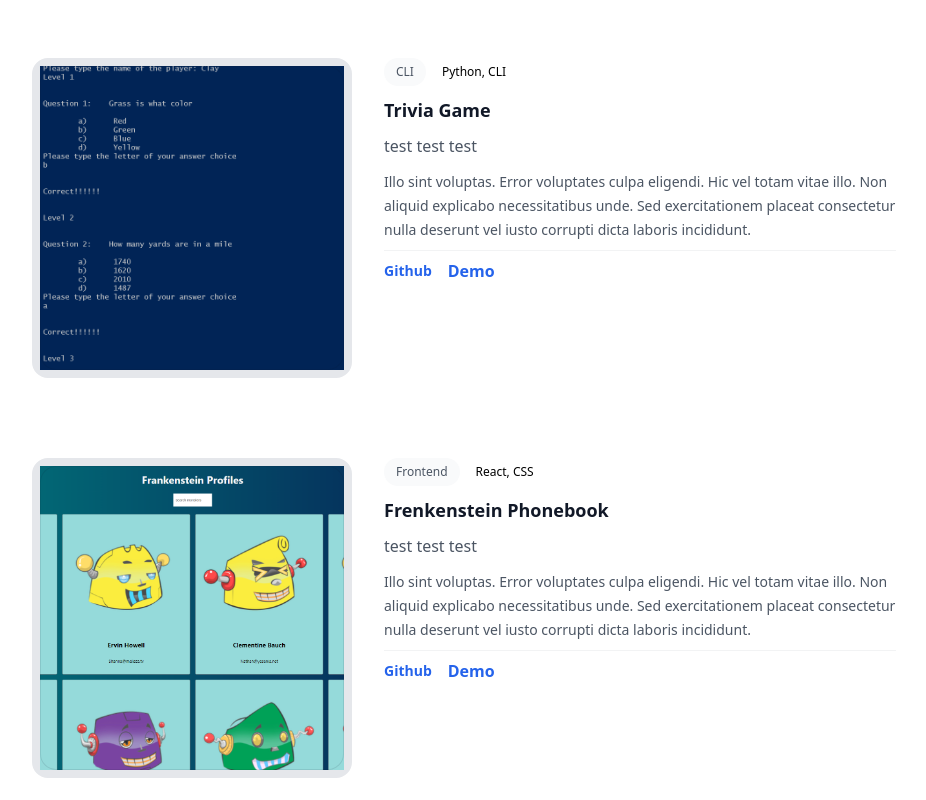
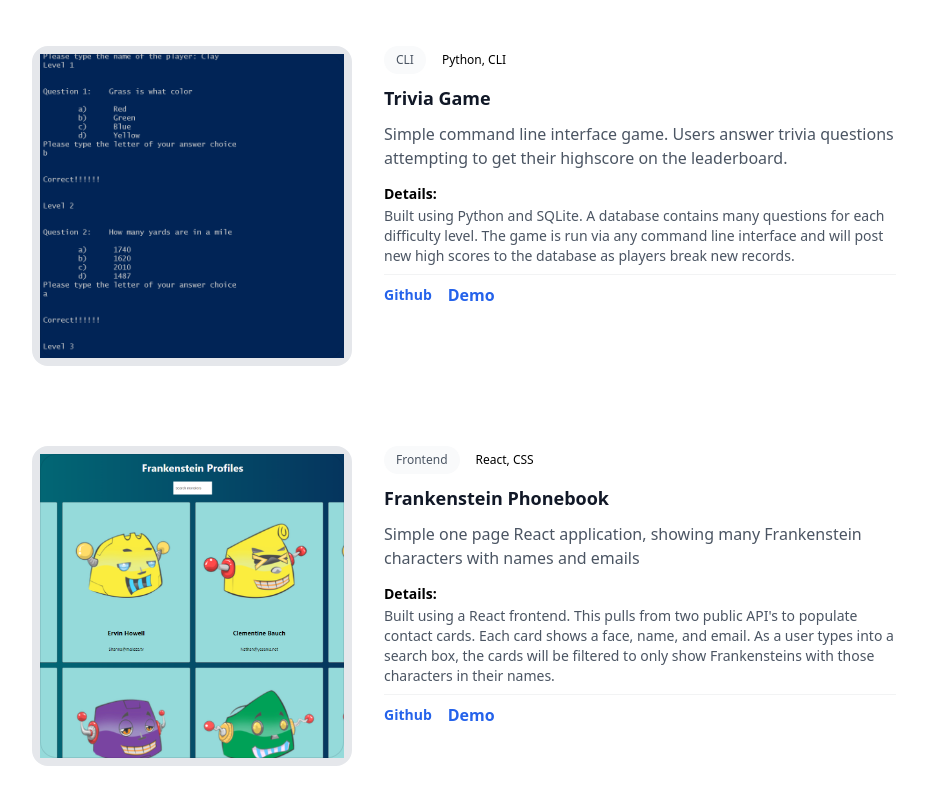
Before and after one commit to TrinitasAccounting/Personal-Website, a React (Create React App) app in the folder client/: page /projects in a window 1280 px wide. Shown: the part 1580-2380 px from the top of the page, without its empty margins (176-1102 px from the left). Built offline with nearby package versions, Linux system fonts and the light colour scheme.

Commit message:
completed website. Verison 1.1

```diff
--- a/client/src/components/ProjectsList.js
+++ b/client/src/components/ProjectsList.js
@@ -56,9 +56,9 @@ const posts = [
         id: 3,
         title: 'NBA Stats Database',
         href: '/',
-        smallDescription: 'test test test',
+        smallDescription: 'This app contains many NBA players and teams and provides a users the ability to add more. Allowing them to track each player\’s overall stats, teams, and coaches.',
         description:
-            'Illo sint voluptas. Error voluptates culpa eligendi. Hic vel totam vitae illo. Non aliquid explicabo necessitatibus unde. Sed exercitationem placeat consectetur nulla deserunt vel iusto corrupti dicta laboris incididunt.',
+            'Uses a PostgreSQL database to store all current and future statics for each player and team. Uses Flask as the backend to host JSON data to a server so our client-side could fetch to and from it. React front end that is built with user simplicity in mind, allows users to easily navigate and add data',
         imageUrl:
             NBAStatsTracker,
         date: 'Mar 16, 2020',
@@ -79,9 +79,9 @@ const posts = [
         id: 4,
         title: 'Trivia Game',
         href: '/',
-        smallDescription: 'test test test',
+        smallDescription: 'Simple command line interface game. Users answer trivia questions attempting to get their highscore on the leaderboard.',
         description:
-            'Illo sint voluptas. Error voluptates culpa eligendi. Hic vel totam vitae illo. Non aliquid explicabo necessitatibus unde. Sed exercitationem placeat consectetur nulla deserunt vel iusto corrupti dicta laboris incididunt.',
+            'Built using Python and SQLite. A database contains many questions for each difficulty level. The game is run via any command line interface and will post new high scores to the database as players break new records. ',
         imageUrl:
             TriviaGameScreenshot,
         date: 'Mar 16, 2020',
@@ -100,16 +100,16 @@ const posts = [
     },
     {
         id: 5,
-        title: 'Frenkenstein Phonebook',
+        title: 'Frankenstein Phonebook',
         href: '/',
-        smallDescription: 'test test test',
+        smallDescription: 'Simple one page React application, showing many Frankenstein characters with names and emails',
         description:
-            'Illo sint voluptas. Error voluptates culpa eligendi. Hic vel totam vitae illo. Non aliquid explicabo necessitatibus unde. Sed exercitationem placeat consectetur nulla deserunt vel iusto corrupti dicta laboris incididunt.',
+            'Built using a React frontend. This pulls from two public API\'s to populate contact cards. Each card shows a face, name, and email. As a user types into a search box, the cards will be filtered to only show Frankenstein\s with those characters in their names. ',
         imageUrl:
             FrankensteinPhoneBookScreenshot,
         date: 'Mar 16, 2020',
         datetime: '2020-03-16',
-        demo: 'https://___',
+        demo: 'https://www.loom.com/share/53875f481fff417abf237b651f072ed6?sid=4be1c701-fd29-4ec5-999b-43dfca1e4e76',
         buildType: { title: 'Frontend', stack: 'React, CSS', href: '/' },
         author: {
             name: 'Clay Mangum',
@@ -125,9 +125,9 @@ const posts = [
         id: 6,
         title: 'Crypto Dashboard',
         href: '/',
-        smallDescription: 'test test test',
+        smallDescription: 'This app shows a list of over 100 crypto currencies, allowing the user to buy and sell crypto currencies with fake money they deposited.',
         description:
-            'Illo sint voluptas. Error voluptates culpa eligendi. Hic vel totam vitae illo. Non aliquid explicabo necessitatibus unde. Sed exercitationem placeat consectetur nulla deserunt vel iusto corrupti dicta laboris incididunt.',
+            'Built with vanilla javascript, the crypto data is hosted in a local json API. Users can deposit and withdraw money from their fake wallets. A user can scroll through hundreds of crypto currencies and evaluate each by their trading price, trading volume, etc. They can store currencies in their watchlist and even buy fake shares of a currency. When selected the user can see how many shares they own of that currency, and if they sell how much money will be added back to their cash wallet.',
         imageUrl:
             CryptoDashboardScreenshot,
         date: 'Mar 16, 2020',
@@ -202,7 +202,8 @@ export default function ProjectsList() {
                                             </a>
                                         </h3>
                                         <p className="mt-3 text-md leading-6 text-gray-600">{post.smallDescription}</p>
-                                        <p className="mt-3 text-sm leading-6 text-gray-600">{post.description}</p>
+                                        <p className="mt-3 text-sm font-semibold leading-6 text-black">Details:</p>
+                                        <p className=" text-sm leading-2 text-gray-600">{post.description}</p>
                                     </div>
                                     <div className="mt-2 flex border-t border-gray-900/5 pt-2">
                                         <div className="relative flex items-center gap-x-4 grid-cols-3">
```
Also changed, not shown: client/src/components/AboutPage.js (+11 -5 lines).
